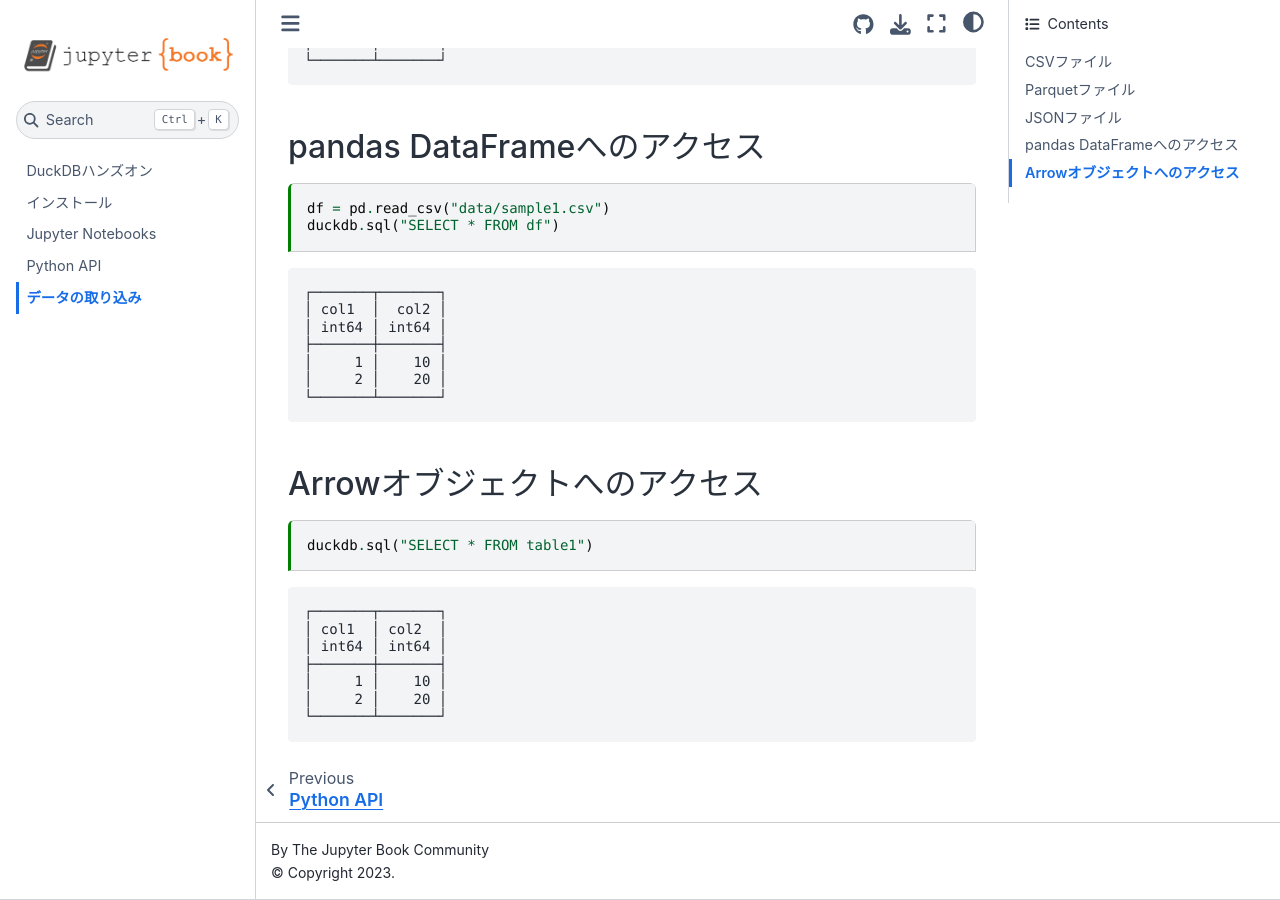
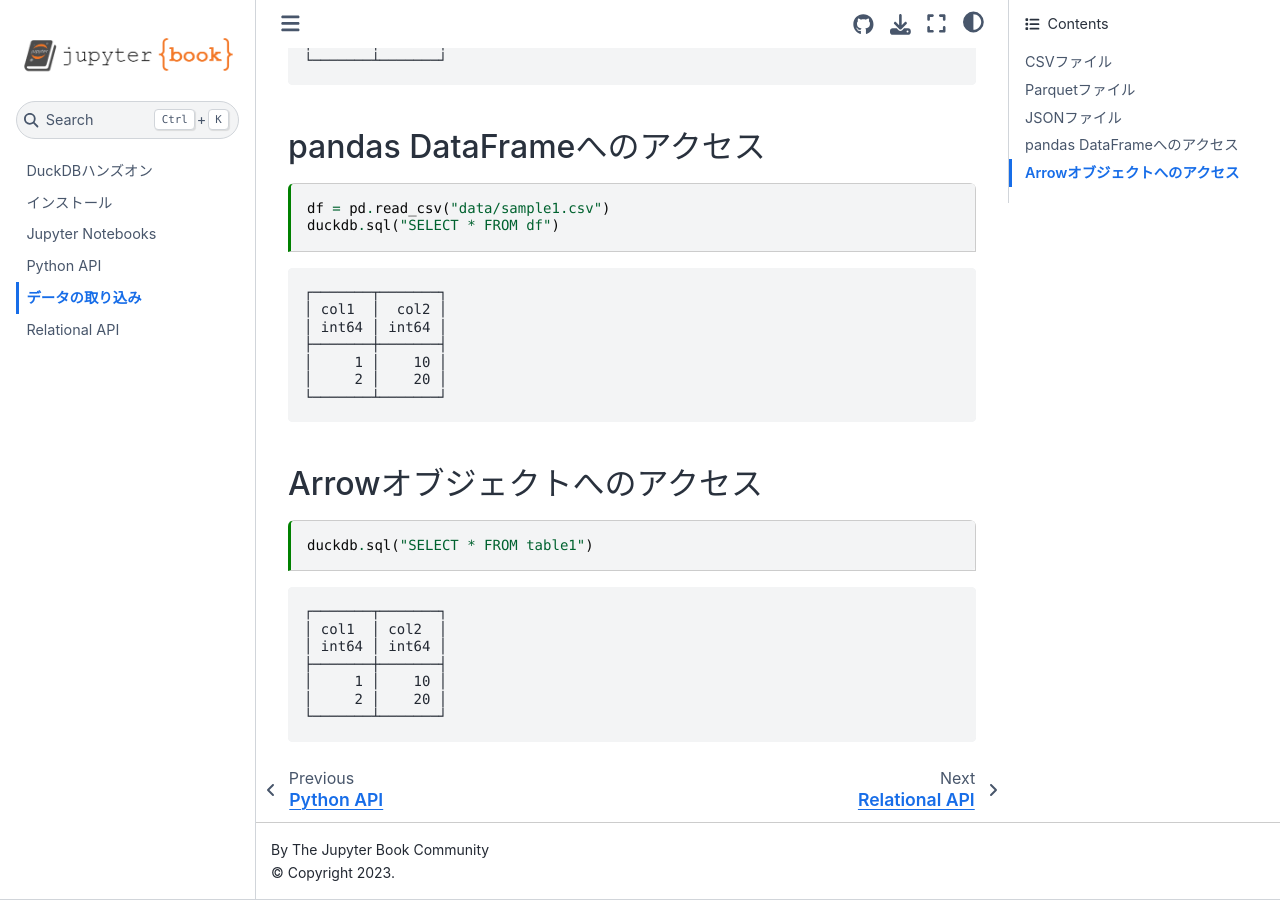
Before and after one commit to fin-py/duckdb-hands-on, a Jupyter Book: the page built from docs/data-ingestion.ipynb, in a window 1280 px wide and 900 px high, scrolled down 6971 px. Built offline with Jupyter Book 1.0.4 settings and Sphinx 7.4.7 and the Sphinx Book theme 1.1.4, drawn with Linux system fonts in a browser that asks for light colours.

Commit message:
relational-api

```diff
--- a/docs/_toc.yml
+++ b/docs/_toc.yml
@@ -8,3 +8,4 @@ chapters:
 - file: jupyter
 - file: python
 - file: data-ingestion
+- file: relational-api
```
Also changed, not shown: docs/relational-api.ipynb (added).
